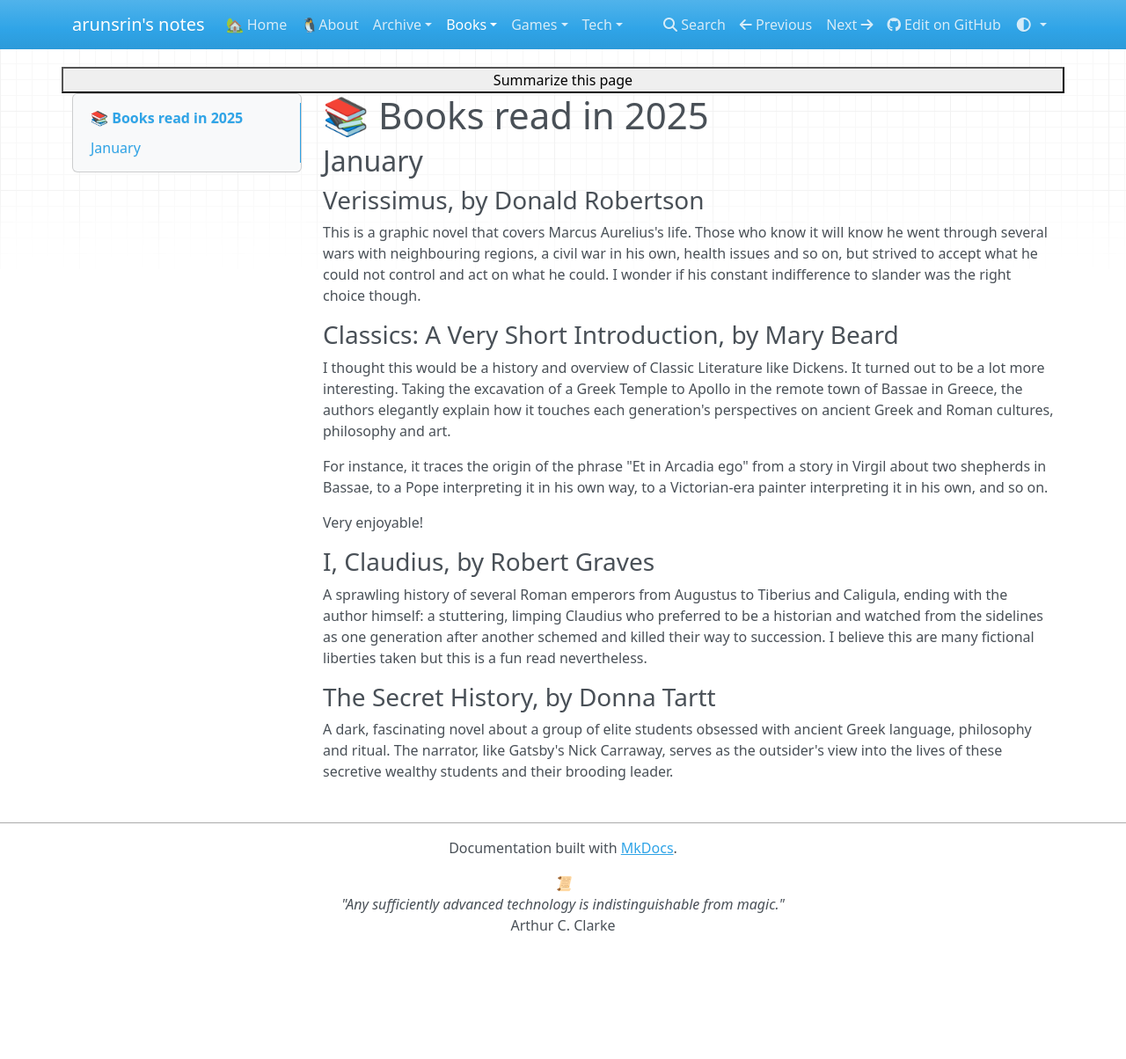
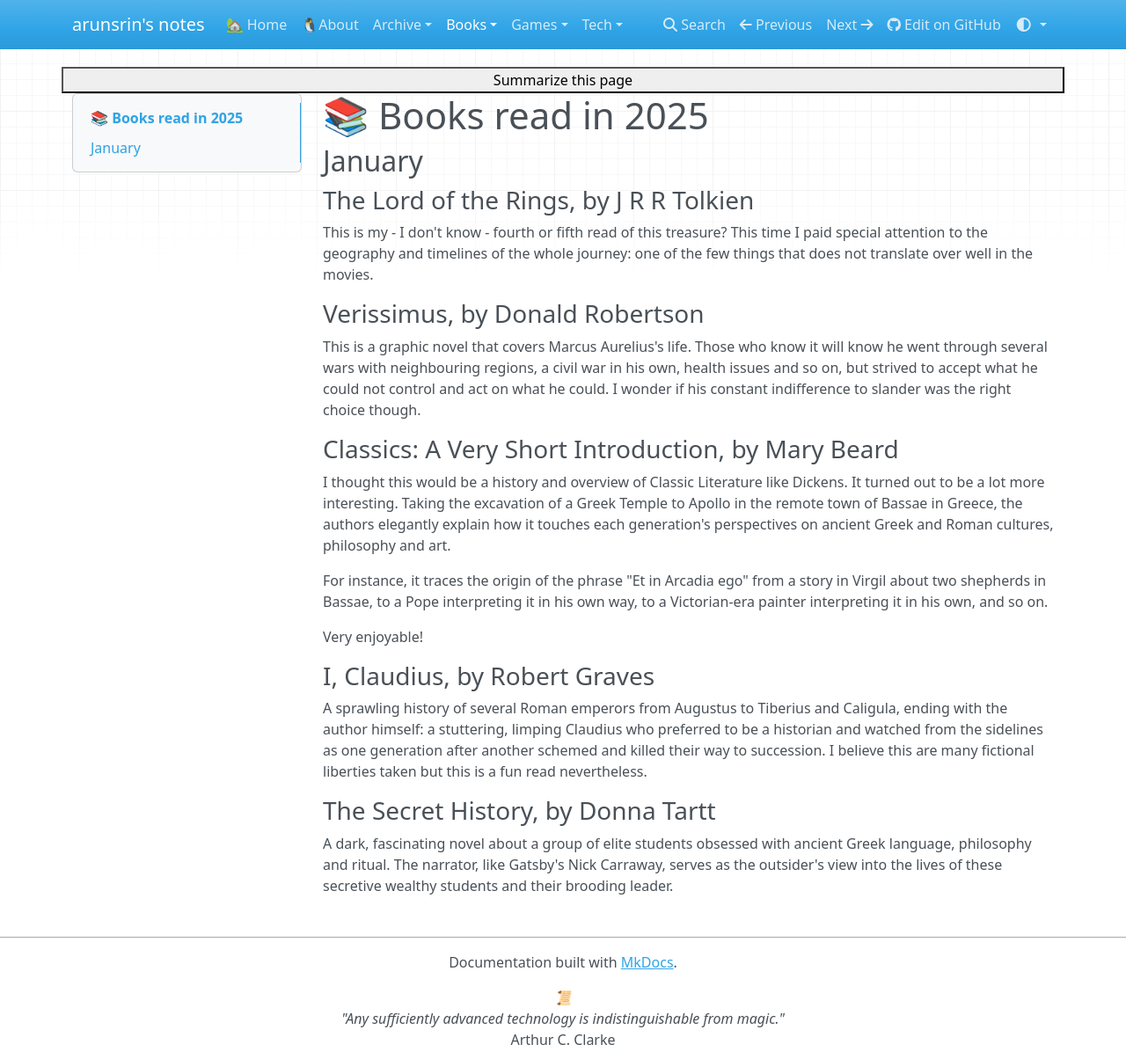
Before and after one commit to arunsrin/arunsrin.mkdocs, an MkDocs documentation site: the page built from home/books/2025.md, in a window 1280 px wide and 1204 px high. Shown: the whole window at 88% size. Built offline with MkDocs 1.6.1, drawn with Linux system fonts in a browser that asks for light colours; nearby versions of some CDN libraries.

Commit message:
couple more things in january

```diff
--- a/home/books/2025.md
+++ b/home/books/2025.md
@@ -1,6 +1,12 @@
 # 📚 Books read in 2025
 
 ## January
+
+### The Lord of the Rings, by J R R Tolkien
+
+This is my - I don't know - fourth or fifth read of this treasure? This time I
+paid special attention to the geography and timelines of the whole journey: one
+of the few things that does not translate over well in the movies.
 
 ### Verissimus, by Donald Robertson
 
```
Also changed, not shown: home/games/2025.md (added, +9 -0 lines).
